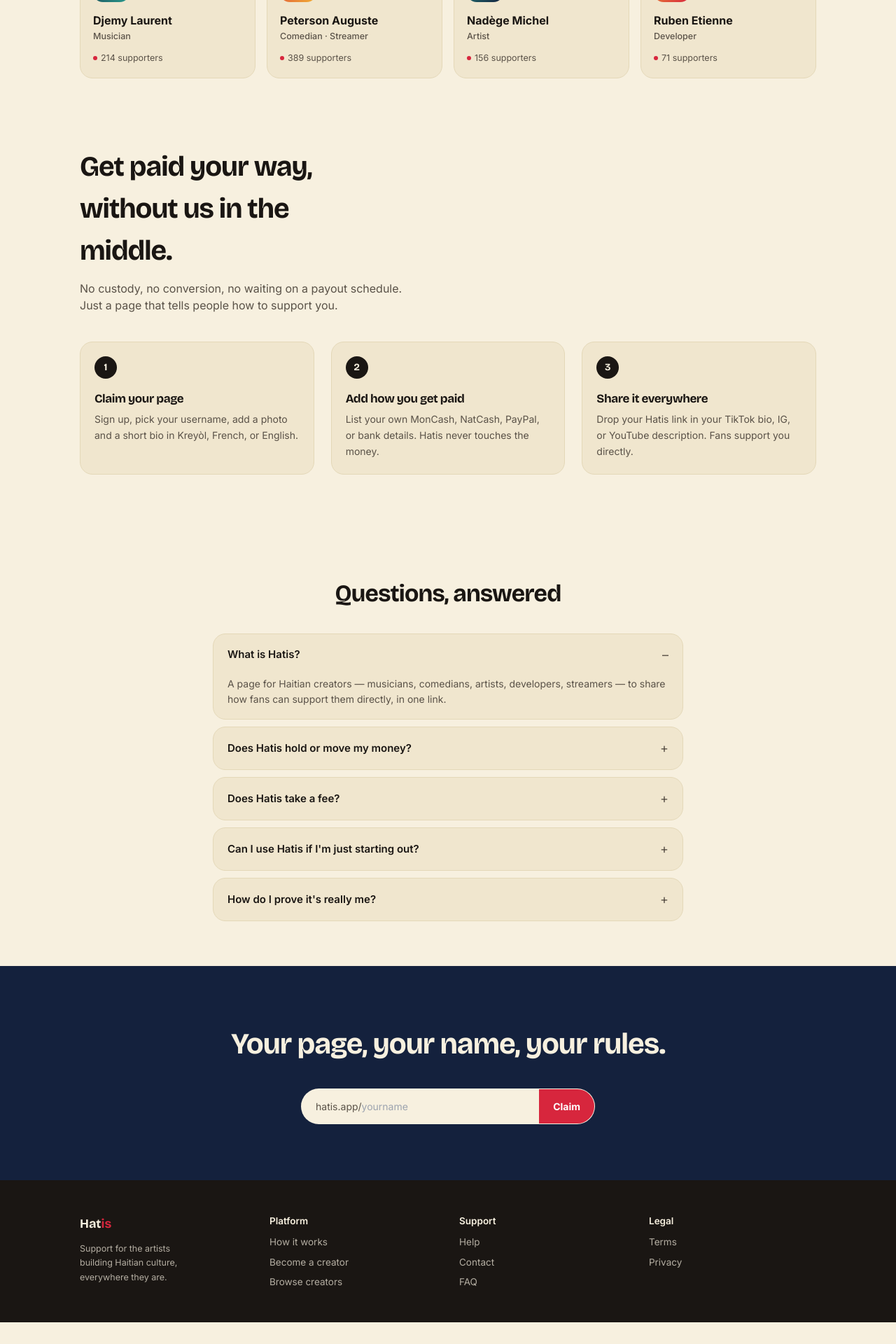
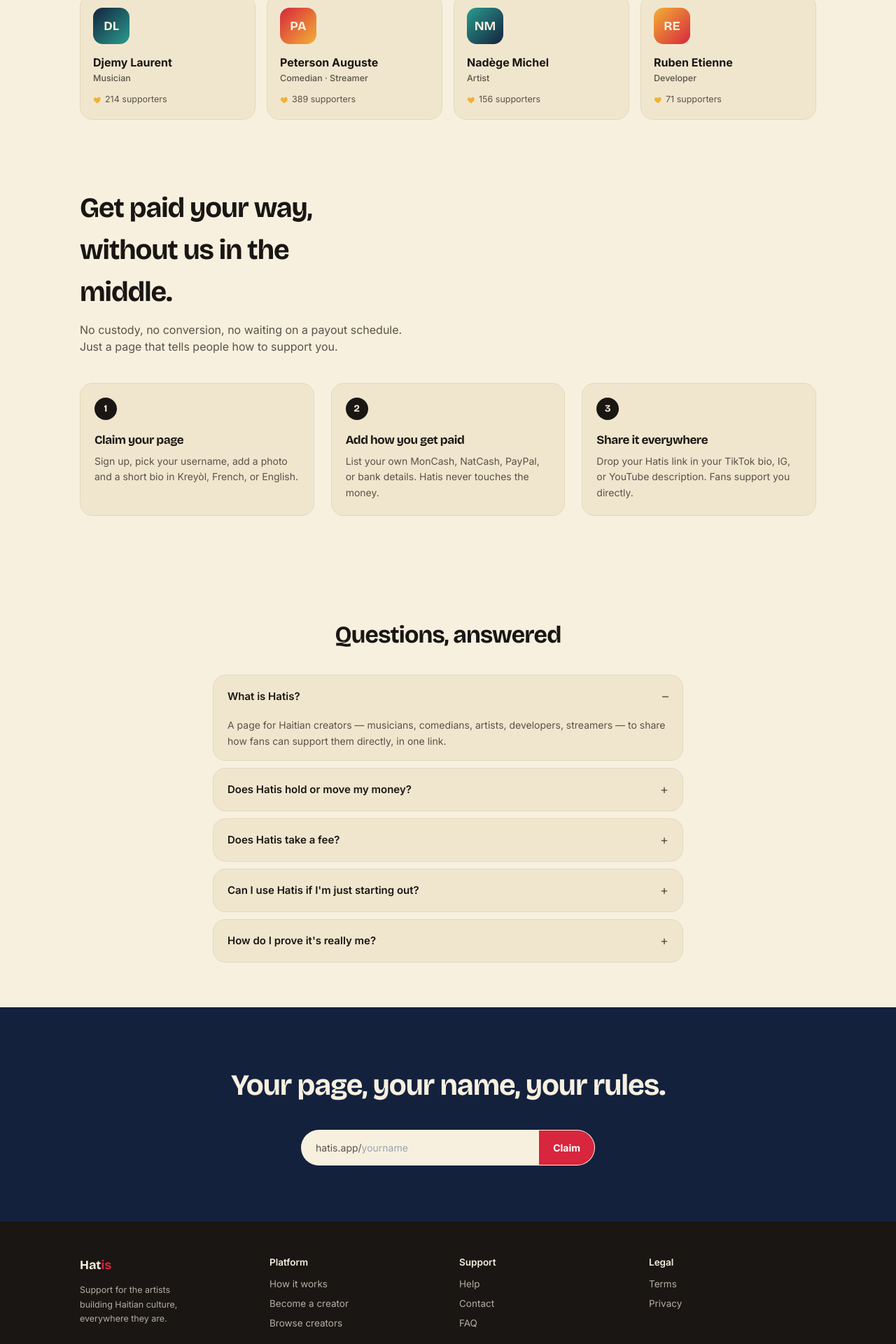
Before and after one commit to princessdesravines23-code/hatis-com, a React (Vite) app in the folder hatis-app/: page / in a window 1280 px wide. Shown: the part 560-2480 px from the top of the page at 70% size. Before the commit the page ends 2449 px from the top, so only its background shows below. Built offline with nearby package versions, Linux system fonts and the light colour scheme.

Commit message:
Wire nav/footer links, add signup/legal pages, gold heart icon

```diff
--- a/hatis-app/src/App.tsx
+++ b/hatis-app/src/App.tsx
@@ -1,11 +1,18 @@
 import { Routes, Route } from "react-router-dom";
 import Catalogue from "./pages/Catalogue";
 import Profile from "./pages/Profile";
+import BecomeCreator from "./pages/BecomeCreator";
+import Terms from "./pages/Terms";
+import Privacy from "./pages/Privacy";
 
 export default function App() {
   return (
     <Routes>
       <Route path="/" element={<Catalogue />} />
+      <Route path="/become-creator" element={<BecomeCreator />} />
+      <Route path="/terms" element={<Terms />} />
+      <Route path="/privacy" element={<Privacy />} />
+      {/* Keep this last — it catches any other path as a creator username. */}
       <Route path="/:slug" element={<Profile />} />
     </Routes>
   );
--- a/hatis-app/src/components/ClaimFooter.tsx
+++ b/hatis-app/src/components/ClaimFooter.tsx
@@ -1,4 +1,5 @@
 import { useState } from "react";
+import { Link } from "react-router-dom";
 
 export default function ClaimFooter() {
   const [username, setUsername] = useState("");
@@ -10,7 +11,10 @@
           <h2 className="text-[clamp(28px,4.5vw,42px)] text-canvas">
             Your page, your name, your rules.
           </h2>
-          <div className="mt-8 max-w-[420px] mx-auto flex rounded-pill bg-canvas overflow-hidden border border-white/10">
+          <form
+            onSubmit={(e) => e.preventDefault()}
+            className="mt-8 max-w-[420px] mx-auto flex rounded-pill bg-canvas overflow-hidden border border-white/10"
+          >
             <span className="pl-5 py-3.5 text-[14px] text-ink-soft flex items-center">
               hatis.app/
             </span>
@@ -20,19 +24,22 @@
               placeholder="yourname"
               className="flex-1 bg-transparent outline-none text-ink text-[14px] py-3.5 pr-2"
             />
-            <button className="bg-red text-white px-5 font-bold text-[14px] flex-none">
+            <Link
+              to="/become-creator"
+              className="bg-red text-white px-5 font-bold text-[14px] flex-none flex items-center"
+            >
               Claim
-            </button>
-          </div>
+            </Link>
+          </form>
         </div>
       </section>
 
       <footer className="bg-ink text-canvas/70">
         <div className="max-w-[1100px] mx-auto px-6 py-12 grid grid-cols-2 sm:grid-cols-4 gap-8 text-[13.5px]">
           <div>
-            <div className="text-canvas font-display font-bold text-lg mb-3">
+            <Link to="/" className="text-canvas font-display font-bold text-lg mb-3 block">
               Hat<span className="text-red">is</span>
-            </div>
+            </Link>
             <p className="text-[12.5px] leading-relaxed max-w-[22ch]">
               Support for the artists building Haitian culture, everywhere they are.
             </p>
@@ -40,24 +47,24 @@
           <div>
             <div className="text-canvas font-semibold mb-2.5">Platform</div>
             <ul className="flex flex-col gap-2">
-              <li>How it works</li>
-              <li>Become a creator</li>
-              <li>Browse creators</li>
+              <li><a href="/#how-it-works" className="hover:text-canvas">How it works</a></li>
+              <li><Link to="/become-creator" className="hover:text-canvas">Become a creator</Link></li>
+              <li><Link to="/" className="hover:text-canvas">Browse creators</Link></li>
             </ul>
           </div>
           <div>
             <div className="text-canvas font-semibold mb-2.5">Support</div>
             <ul className="flex flex-col gap-2">
-              <li>Help</li>
-              <li>Contact</li>
-              <li>FAQ</li>
+              <li><a href="mailto:hello@hatis.app" className="hover:text-canvas">Help</a></li>
+              <li><a href="mailto:hello@hatis.app" className="hover:text-canvas">Contact</a></li>
+              <li><a href="/#faq" className="hover:text-canvas">FAQ</a></li>
             </ul>
           </div>
           <div>
             <div className="text-canvas font-semibold mb-2.5">Legal</div>
             <ul className="flex flex-col gap-2">
-              <li>Terms</li>
-              <li>Privacy</li>
+              <li><Link to="/terms" className="hover:text-canvas">Terms</Link></li>
+              <li><Link to="/privacy" className="hover:text-canvas">Privacy</Link></li>
             </ul>
           </div>
         </div>
--- a/hatis-app/src/components/CreatorCard.tsx
+++ b/hatis-app/src/components/CreatorCard.tsx
@@ -3,7 +3,6 @@
 
 interface Props {
   creator: Creator;
-  /** Open the profile in a new tab instead of navigating in place. */
   newTab?: boolean;
 }
 
@@ -24,7 +23,9 @@
       <div className="text-base font-bold mb-0.5">{creator.name}</div>
       <div className="text-[12.5px] text-ink-soft font-medium">{creator.cats.join(" · ")}</div>
       <div className="mt-3 text-[12.5px] text-ink-soft flex items-center gap-[5px]">
-        <span className="w-1.5 h-1.5 rounded-full bg-red" />
+        <svg width="12" height="12" viewBox="0 0 24 24" fill="#F2B134">
+          <path d="M12 21s-6.7-4.35-9.3-8.1C1 10.1 1.6 6.6 4.6 5.1c2.2-1.1 4.6-.3 6 1.5.4.5.7 1 1 .6.3-.6.6-1.1 1-1.6 1.4-1.8 3.8-2.6 6-1.5 3 1.5 3.6 5 1.9 7.8C18.7 16.65 12 21 12 21z" />
+        </svg>
         {creator.supporters} supporters
       </div>
     </Link>
--- a/hatis-app/src/components/HowItWorks.tsx
+++ b/hatis-app/src/components/HowItWorks.tsx
@@ -18,7 +18,7 @@
 
 export default function HowItWorks() {
   return (
-    <section className="max-w-[1100px] mx-auto px-6 py-20">
+    <section id="how-it-works" className="max-w-[1100px] mx-auto px-6 py-20">
       <h2 className="text-[clamp(28px,4vw,40px)] max-w-[16ch]">
         Get paid your way, without us in the middle.
       </h2>
--- /dev/null
+++ b/hatis-app/src/components/LegalPage.tsx
@@ -0,0 +1,18 @@
+import Nav from "../components/Nav";
+
+interface Props {
+  title: string;
+  body: string;
+}
+
+export default function LegalPage({ title, body }: Props) {
+  return (
+    <>
+      <Nav />
+      <div className="max-w-[680px] mx-auto px-6 py-16">
+        <h1 className="text-[clamp(28px,4vw,38px)] mb-6">{title}</h1>
+        <p className="text-[15px] text-ink-soft leading-relaxed">{body}</p>
+      </div>
+    </>
+  );
+}
--- a/hatis-app/src/components/Nav.tsx
+++ b/hatis-app/src/components/Nav.tsx
@@ -6,9 +6,12 @@
       <Link to="/" className="text-[22px] font-display font-extrabold">
         Hat<span className="text-red">is</span>
       </Link>
-      <button className="bg-indigo text-canvas px-5 py-2.5 rounded-pill text-sm font-semibold">
+      <Link
+        to="/become-creator"
+        className="bg-indigo text-canvas px-5 py-2.5 rounded-pill text-sm font-semibold"
+      >
         Become a creator
-      </button>
+      </Link>
     </nav>
   );
 }
--- /dev/null
+++ b/hatis-app/src/pages/BecomeCreator.tsx
@@ -0,0 +1,50 @@
+import { useState } from "react";
+import Nav from "../components/Nav";
+
+export default function BecomeCreator() {
+  const [username, setUsername] = useState("");
+  const [submitted, setSubmitted] = useState(false);
+
+  return (
+    <>
+      <Nav />
+      <div className="max-w-[560px] mx-auto px-6 py-20 text-center">
+        <h1 className="text-[clamp(30px,5vw,44px)] leading-[1.05]">
+          Claim your page before someone else does.
+        </h1>
+        <p className="mt-4 text-[16px] text-ink-soft leading-relaxed">
+          Signup isn't open yet — we're onboarding creators by hand while we finish the payment
+          setup. Drop your name below and we'll reach out when it's your turn.
+        </p>
+
+        {submitted ? (
+          <p className="mt-8 text-[15px] font-semibold text-teal">
+            Got it — we'll be in touch soon.
+          </p>
+        ) : (
+          <form
+            onSubmit={(e) => {
+              e.preventDefault();
+              setSubmitted(true);
+            }}
+            className="mt-8 flex rounded-pill bg-canvas-2 border border-border overflow-hidden max-w-[420px] mx-auto"
+          >
+            <span className="pl-5 py-3.5 text-[14px] text-ink-soft flex items-center">
+              hatis.app/
+            </span>
+            <input
+              value={username}
+              onChange={(e) => setUsername(e.target.value)}
+              placeholder="yourname"
+              required
+              className="flex-1 bg-transparent outline-none text-ink text-[14px] py-3.5 pr-2"
+            />
+            <button className="bg-red text-white px-5 font-bold text-[14px] flex-none">
+              Notify me
+            </button>
+          </form>
+        )}
+      </div>
+    </>
+  );
+}
--- a/hatis-app/src/pages/Catalogue.tsx
+++ b/hatis-app/src/pages/Catalogue.tsx
@@ -16,7 +16,7 @@
       <Nav />
       <div className="max-w-[1100px] mx-auto px-6 pt-10 pb-2">
         <h1 className="text-[clamp(34px,5.5vw,58px)] leading-[1.02] max-w-[11ch]">
-          Support the artists building Haitian culture.
+          Support the artists building Haitian cultureaaaaaa.
         </h1>
         <p className="mt-3.5 text-[17px] text-ink-soft max-w-[42ch] leading-relaxed">
           Musicians, comedians, developers, and creators — one place for the diaspora and the
--- /dev/null
+++ b/hatis-app/src/pages/Privacy.tsx
@@ -0,0 +1,10 @@
+import LegalPage from "../components/LegalPage";
+
+export default function Privacy() {
+  return (
+    <LegalPage
+      title="Privacy"
+      body="Placeholder — real privacy policy goes here before launch. Hatis stores what a creator adds to their own profile (bio, socials, payment handles) and basic account info. We never collect ID documents or financial account access, since we never touch supporter payments directly."
+    />
+  );
+}
--- /dev/null
+++ b/hatis-app/src/pages/Terms.tsx
@@ -0,0 +1,10 @@
+import LegalPage from "../components/LegalPage";
+
+export default function Terms() {
+  return (
+    <LegalPage
+      title="Terms"
+      body="Placeholder — real terms go here before launch. In short: Hatis is a directory and profile tool for creators. We don't hold, move, or take a cut of any payment made through the methods a creator lists on their profile. Supporters pay creators directly, outside of Hatis."
+    />
+  );
+}
```
